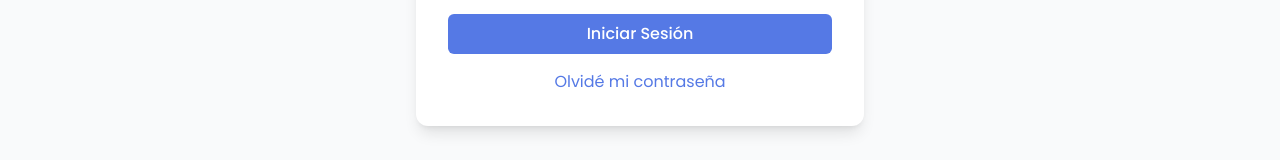
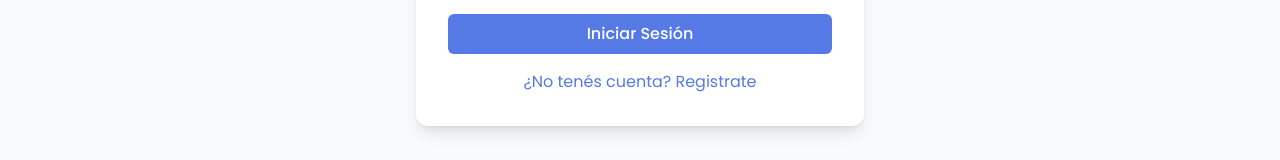
Before and after one commit to Talkird/bookstore-frontend, a React (Vite) app: page /login in a window 1280 px wide. Shown: the part 714-874 px from the top of the page. Built offline with nearby package versions, Linux system fonts and the light colour scheme.

Commit message:
pull con main + product

```diff
--- a/src/pages/Login.jsx
+++ b/src/pages/Login.jsx
@@ -58,7 +58,7 @@ function Login() {
 
           <div className="text-center">
             <Link to="/register" className="text-primary hover:underline">
-              Olvidé mi contraseña
+              ¿No tenés cuenta? Registrate
             </Link>
           </div>
         </div>
```
Also changed, not shown: 1 other file (tests, documents, lock files or other folders).
